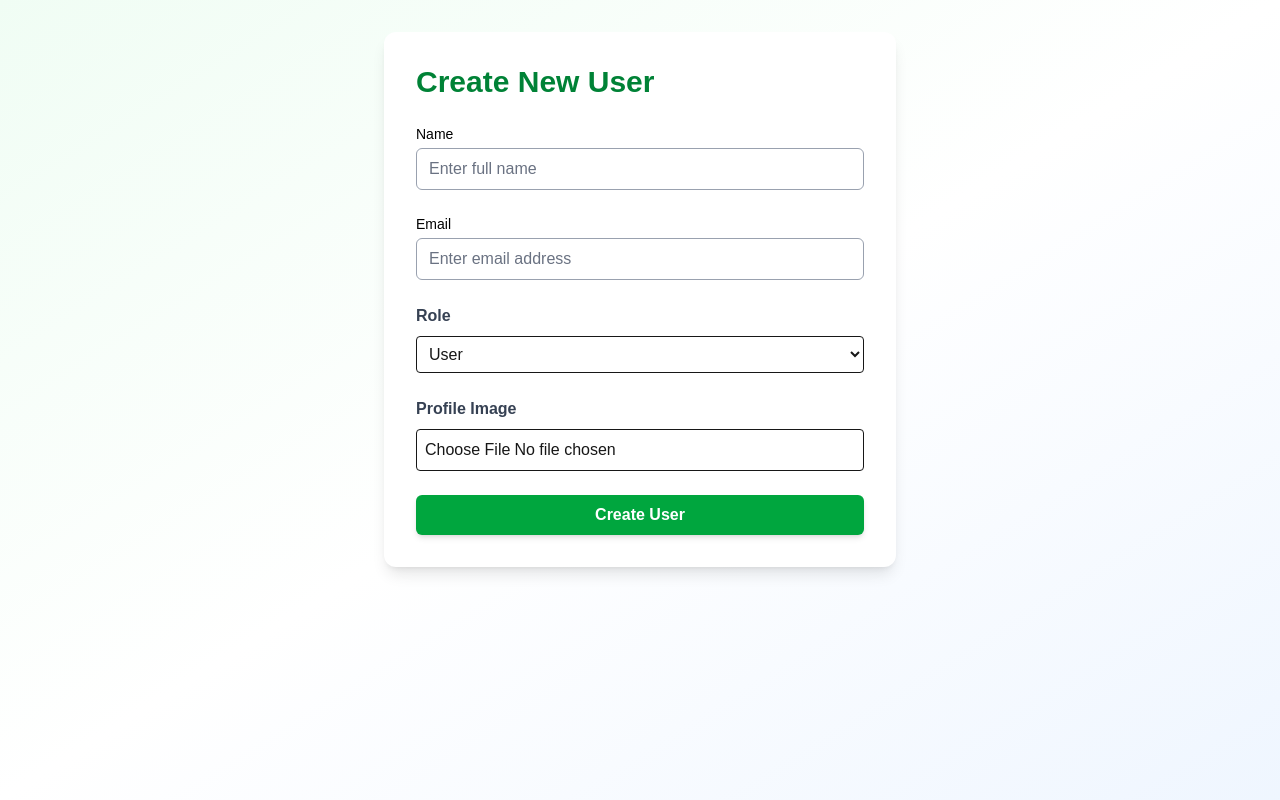
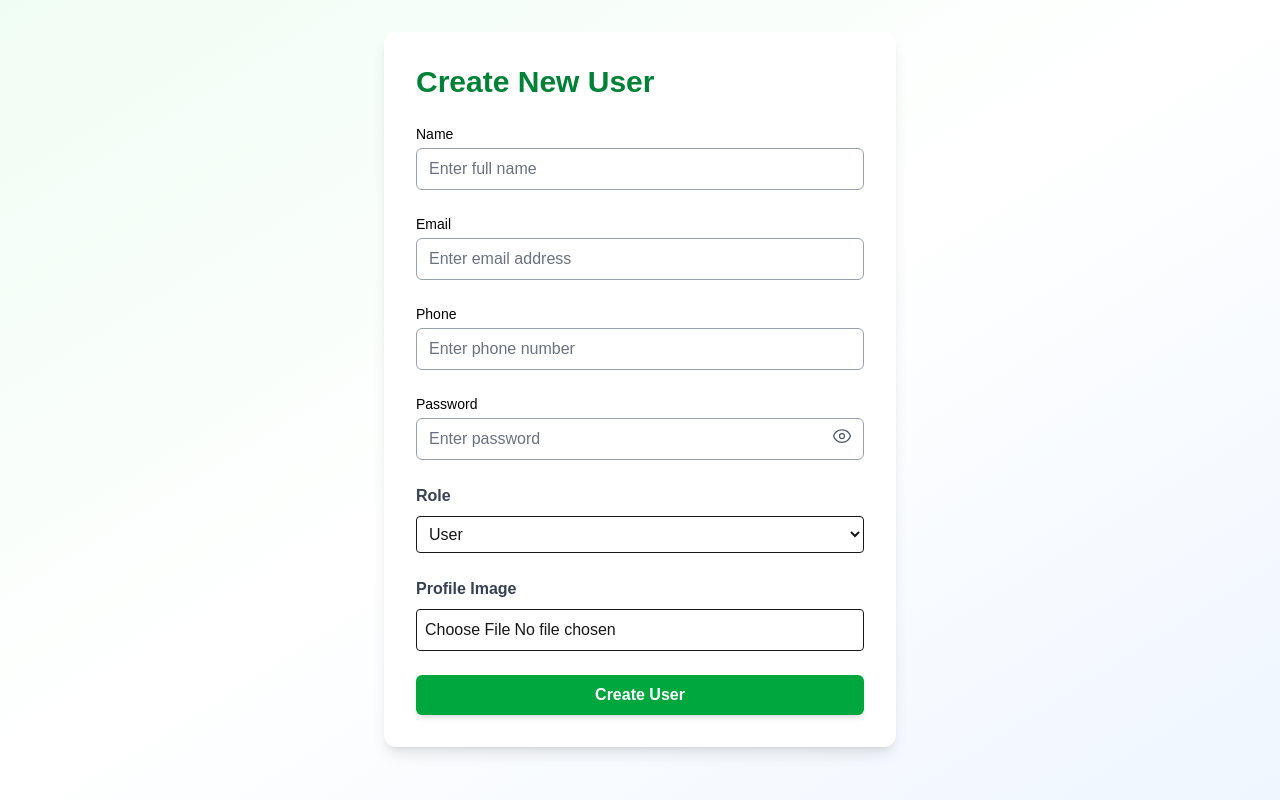
Before and after one commit to Rabindra-Bhattarai/nepalink-web, a Next.js app in the folder nepalink_frontend/: page /admin/users/create in a window 1280 px wide. Built offline with nearby package versions, Linux system fonts and the light colour scheme.

Commit message:
Create user error fixed

```diff
--- a/nepalink_frontend/app/admin/users/create/page.tsx
+++ b/nepalink_frontend/app/admin/users/create/page.tsx
@@ -10,6 +10,8 @@ export default function CreateUserPage() {
   const [name, setName] = useState("");
   const [email, setEmail] = useState("");
   const [role, setRole] = useState("user");
+  const [phone, setPhone] = useState("");
+  const [password, setPassword] = useState("");
   const [image, setImage] = useState<File | null>(null);
 
   async function handleSubmit(e: React.FormEvent) {
@@ -18,9 +20,11 @@ export default function CreateUserPage() {
     formData.append("name", name);
     formData.append("email", email);
     formData.append("role", role);
-    if (image) formData.append("image", image);
+    formData.append("phone", phone);
+    formData.append("password", password);
+    if (image) formData.append("photo", image); // ✅ matches backend
 
-    const res = await fetch("/api/admin/users", {
+    const res = await fetch("http://localhost:3000/api/admin/users", {
       method: "POST",
       body: formData,
       credentials: "include",
@@ -40,7 +44,7 @@ export default function CreateUserPage() {
           Create New User
         </h1>
 
-        <form onSubmit={handleSubmit} className="space-y-6">
+        <form onSubmit={handleSubmit} className="space-y-6" encType="multipart/form-data">
           <Input
             value={name}
             onChange={(e) => setName(e.target.value)}
@@ -54,6 +58,21 @@ export default function CreateUserPage() {
             label="Email"
           />
 
+          <Input
+            value={phone}
+            onChange={(e) => setPhone(e.target.value)}
+            placeholder="Enter phone number"
+            label="Phone"
+          />
+
+          <Input
+            type="password"
+            value={password}
+            onChange={(e) => setPassword(e.target.value)}
+            placeholder="Enter password"
+            label="Password"
+          />
+
           <div className="flex flex-col">
             <label className="mb-2 font-semibold text-gray-700">Role</label>
             <select
@@ -63,6 +82,7 @@ export default function CreateUserPage() {
             >
               <option value="user">User</option>
               <option value="admin">Admin</option>
+              <option value="nurse">Nurse</option>
             </select>
           </div>
 
@@ -72,6 +92,7 @@ export default function CreateUserPage() {
               type="file"
               onChange={(e) => setImage(e.target.files?.[0] || null)}
               className="border p-2 rounded"
+              accept="image/*"
             />
           </div>
 
```
